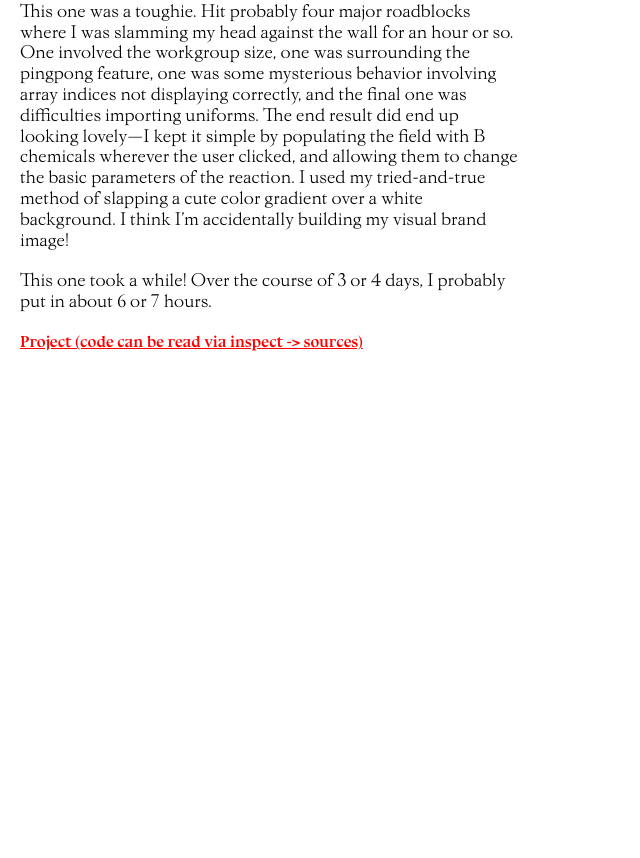
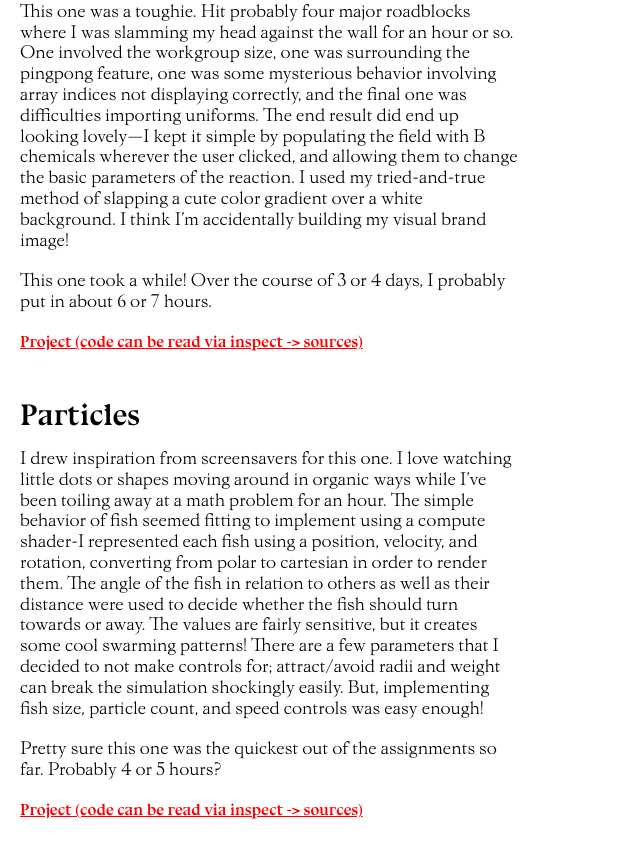
Before and after one commit to notsoli/sams-4099-collection, a plain HTML site: page index.html in a window 1280 px wide. Shown: the part 1411-2269 px from the top of the page, without its empty margins (0-640 px from the left). Before the commit the page ends 1811 px from the top, so only its background shows below. Drawn offline with Linux system fonts and the light colour scheme.

Commit message:
Created fourth blurb

```diff
--- a/index.html
+++ b/index.html
@@ -60,6 +60,18 @@
             <p>This one took a while! Over the course of 3 or 4 days, I probably put in about 6 or 7 hours.</p>
             <li><a href="reactiondiffusion/">Project (code can be read via inspect -> sources)</a></li>
         </article>
+        <article>
+            <h2>Particles</h2>
+            <p>I drew inspiration from screensavers for this one. I love watching little dots or shapes moving around in organic ways
+            while I've been toiling away at a math problem for an hour. The simple behavior of fish seemed fitting to implement using
+            a compute shader-I represented each fish using a position, velocity, and rotation, converting from polar to cartesian
+            in order to render them. The angle of the fish in relation to others as well as their distance were used to decide whether
+            the fish should turn towards or away. The values are fairly sensitive, but it creates some cool swarming patterns! There
+            are a few parameters that I decided to not make controls for; attract/avoid radii and weight can break the simulation
+            shockingly easily. But, implementing fish size, particle count, and speed controls was easy enough!</p>
+            <p>Pretty sure this one was the quickest out of the assignments so far. Probably 4 or 5 hours?</p>
+            <li><a href="fish/">Project (code can be read via inspect -> sources)</a></li>
+        </article>
     </main>
     <footer>
 
```
